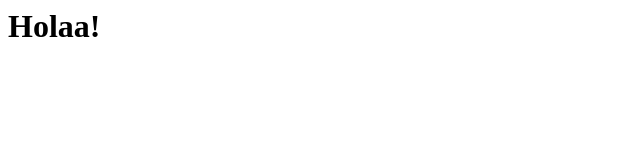
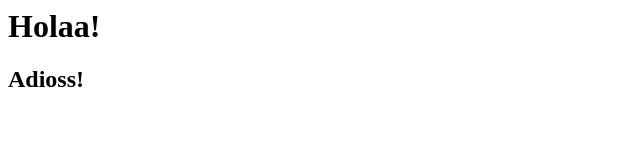
Before and after one commit to psalexps/hook, a plain HTML site: page index.html in a window 1280 px wide. Shown: the whole page, without its empty margins (0-640 px from the left). Drawn offline with Linux system fonts and the light colour scheme.

Commit message:
Update index.html

```diff
--- a/index.html
+++ b/index.html
@@ -3,5 +3,6 @@
 	</head>
 	<body>
 		<h1>Holaa!</h1>
+		<h2>Adioss!</h2>
 	</body>
 </html>
```
